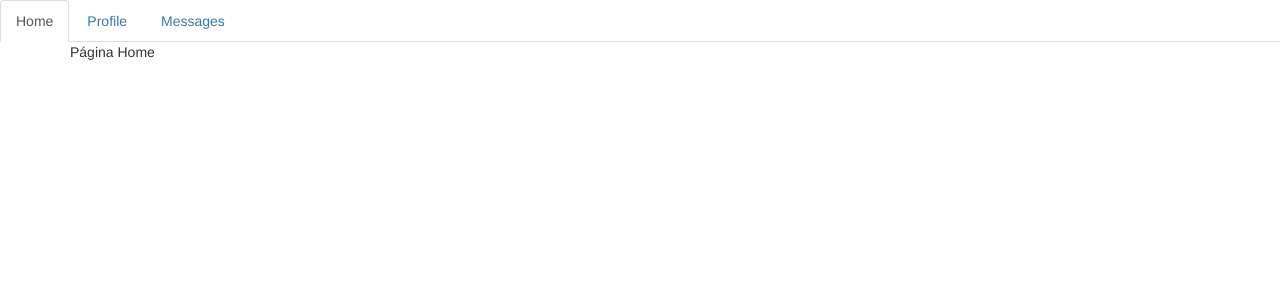
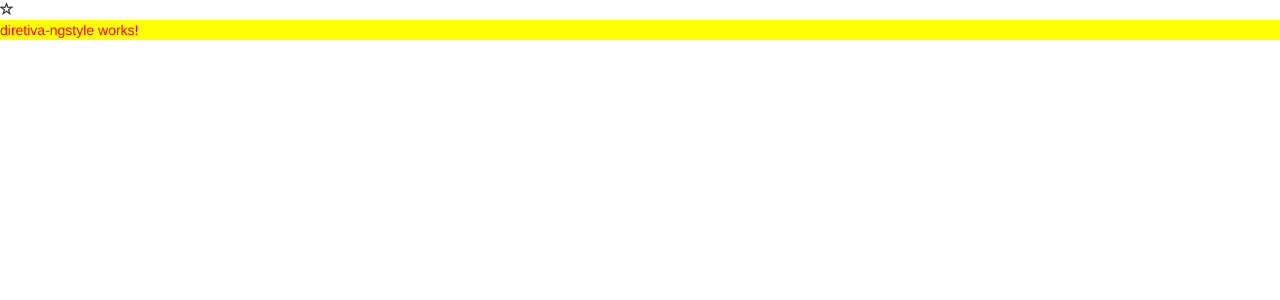
Before and after one commit to chrissmb/meu-app, an Angular app: page / in a window 1280 px wide. Shown: the top 300 px of the page. Built offline with nearby package versions, Linux system fonts and the light colour scheme.

Commit message:
diretivas ngclass e ngstyle

```diff
--- a/src/app/app.component.html
+++ b/src/app/app.component.html
@@ -1,6 +1,8 @@
 <!--The content below is only a placeholder and can be replaced.-->
 
-<app-diretiva-ngswitch></app-diretiva-ngswitch>
+<app-diretiva-ngclass></app-diretiva-ngclass>
+
+<app-diretiva-ngstyle></app-diretiva-ngstyle>
 
 <!------------------------------------------------------------------
 <div style="text-align:center">
@@ -31,4 +33,6 @@
 <app-data-binding></app-data-binding>
 
 <app-diretiva-ngif></app-diretiva-ngif>
+
+<app-diretiva-ngswitch></app-diretiva-ngswitch>
 ------------------------------------------------------------------>
--- a/src/app/app.module.ts
+++ b/src/app/app.module.ts
@@ -11,6 +11,8 @@ import { InputPropertyComponent } from './data-binding/input-property/input-prop
 import { OutputPropertyComponent } from './data-binding/output-property/output-property.component';
 import { DiretivaNgifComponent } from './diretiva-ngif/diretiva-ngif.component';
 import { DiretivaNgswitchComponent } from './diretiva-ngswitch/diretiva-ngswitch.component';
+import { DiretivaNgclassComponent } from './diretiva-ngclass/diretiva-ngclass.component';
+import { DiretivaNgstyleComponent } from './diretiva-ngstyle/diretiva-ngstyle.component';
 
 @NgModule({
   declarations: [
@@ -21,7 +23,9 @@ import { DiretivaNgswitchComponent } from './diretiva-ngswitch/diretiva-ngswitch
     InputPropertyComponent,
     OutputPropertyComponent,
     DiretivaNgifComponent,
-    DiretivaNgswitchComponent
+    DiretivaNgswitchComponent,
+    DiretivaNgclassComponent,
+    DiretivaNgstyleComponent
   ],
   imports: [
     BrowserModule,
--- /dev/null
+++ b/src/app/diretiva-ngclass/diretiva-ngclass.component.html
@@ -0,0 +1,5 @@
+<span class="glyphicon" [ngClass]=" {
+        'glyphicon-star': ativo,
+        'glyphicon-star-empty': !ativo
+    }"
+    aria-hidden="true" (click)="ativo = !ativo"></span>
--- /dev/null
+++ b/src/app/diretiva-ngclass/diretiva-ngclass.component.ts
@@ -0,0 +1,17 @@
+import { Component, OnInit } from '@angular/core';
+
+@Component({
+  selector: 'app-diretiva-ngclass',
+  templateUrl: './diretiva-ngclass.component.html',
+  styleUrls: ['./diretiva-ngclass.component.css']
+})
+export class DiretivaNgclassComponent implements OnInit {
+
+  ativo = false;
+
+  constructor() { }
+
+  ngOnInit() {
+  }
+
+}
--- /dev/null
+++ b/src/app/diretiva-ngstyle/diretiva-ngstyle.component.html
@@ -0,0 +1,6 @@
+<p [ngStyle]=" {
+        'color': ativo ? 'blue': 'red',
+        'background-color': ativo ? 'green' : 'yellow'
+    }" (click)="ativo = !ativo">
+  diretiva-ngstyle works!
+</p>
--- /dev/null
+++ b/src/app/diretiva-ngstyle/diretiva-ngstyle.component.ts
@@ -0,0 +1,17 @@
+import { Component, OnInit } from '@angular/core';
+
+@Component({
+  selector: 'app-diretiva-ngstyle',
+  templateUrl: './diretiva-ngstyle.component.html',
+  styleUrls: ['./diretiva-ngstyle.component.css']
+})
+export class DiretivaNgstyleComponent implements OnInit {
+
+  ativo = false;
+
+  constructor() { }
+
+  ngOnInit() {
+  }
+
+}
```
Also changed, not shown: src/app/diretiva-ngclass/diretiva-ngclass.component.css (added), src/app/diretiva-ngstyle/diretiva-ngstyle.component.css (added), 2 other files (tests, documents, lock files or other folders).
